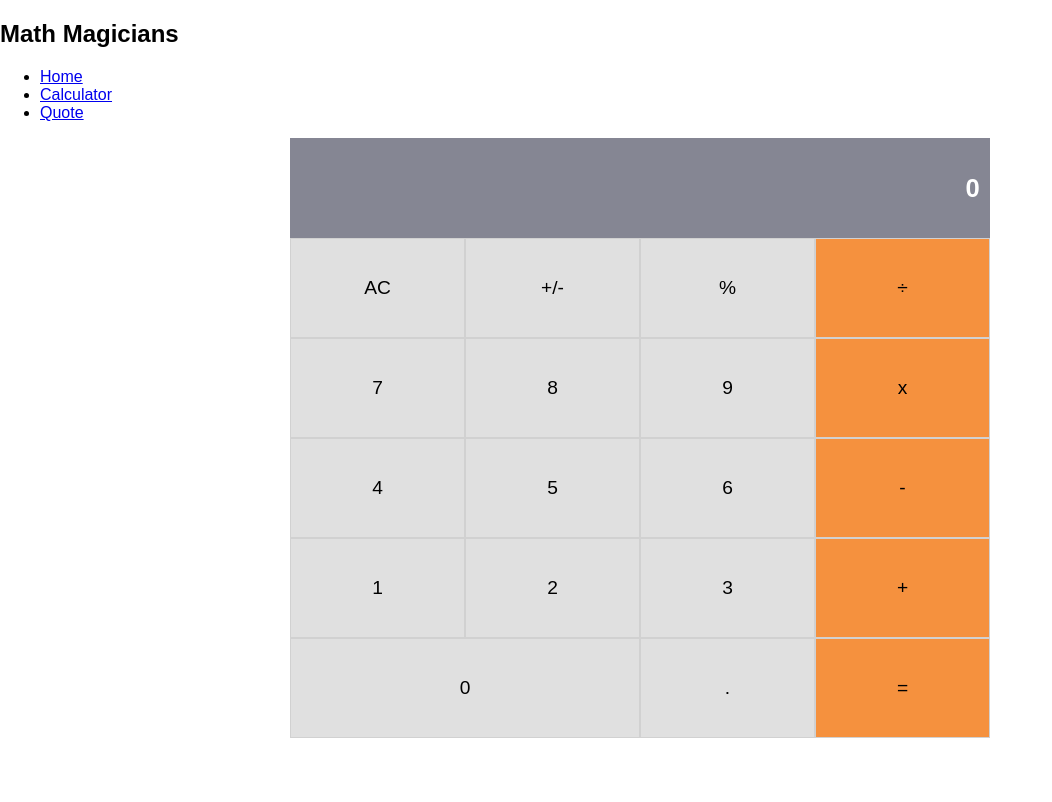
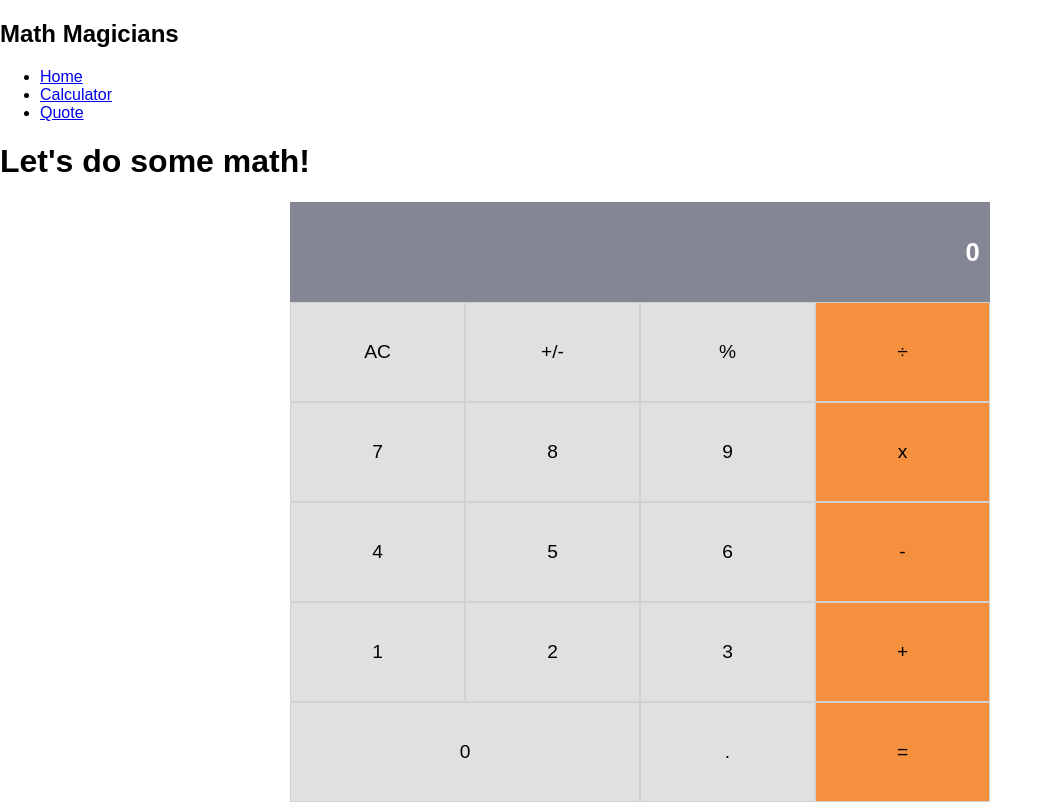
Before and after one commit to KumarAmitt/calculator, a React (Create React App) app: page /calculator in a window 1280 px wide. Shown: the whole page, without its empty margins (0-1052 px from the left). Built offline with nearby package versions, Linux system fonts and the light colour scheme.

Commit message:
Add Calculator component

```diff
--- a/src/Routing.js
+++ b/src/Routing.js
@@ -3,7 +3,7 @@ import { BrowserRouter as Router, Route, Switch } from 'react-router-dom';
 import Navbar from './components/Navbar';
 import Home from './components/Home';
 import Quote from './components/Quote';
-import App from './components/App';
+import Calculator from './components/calculator';
 
 const Routing = () => (
   <>
@@ -14,7 +14,7 @@ const Routing = () => (
           <Home />
         </Route>
         <Route path="/calculator" exact>
-          <App />
+          <Calculator />
         </Route>
         <Route path="/quote" exact>
           <Quote />
--- /dev/null
+++ b/src/components/calculator.js
@@ -0,0 +1,15 @@
+import React from 'react';
+import App from './App';
+
+const Calculator = () => {
+  const tagline = 'Let\'s do some math!';
+
+  return (
+    <>
+      <h1>{tagline}</h1>
+      <App />
+    </>
+  );
+};
+
+export default Calculator;
```
